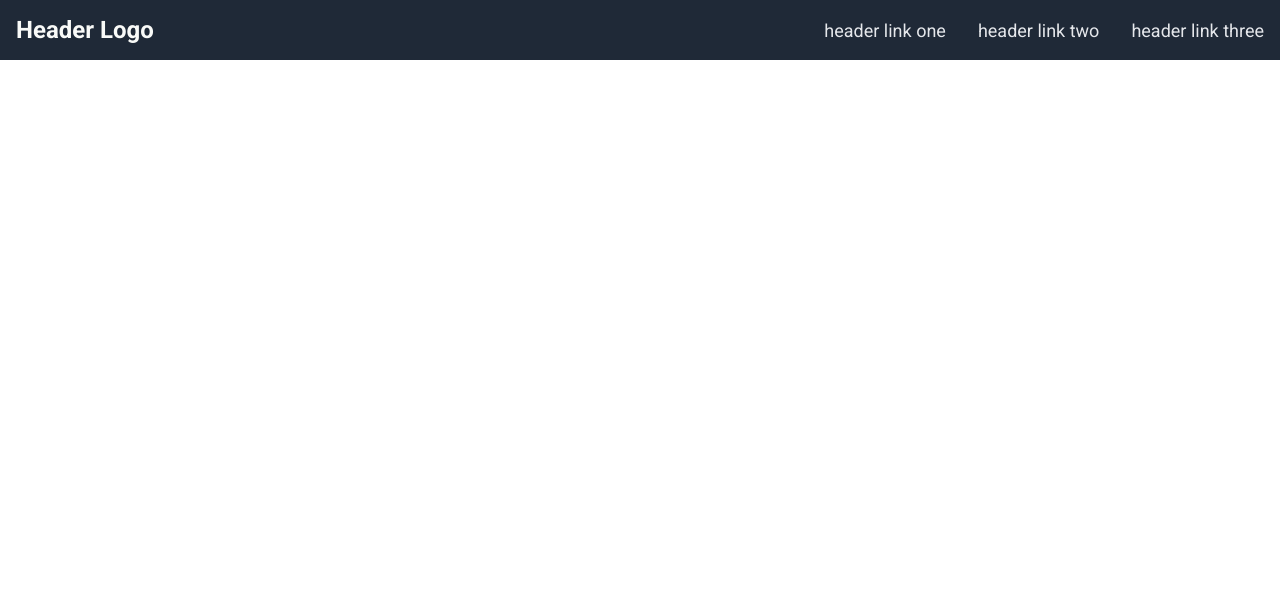
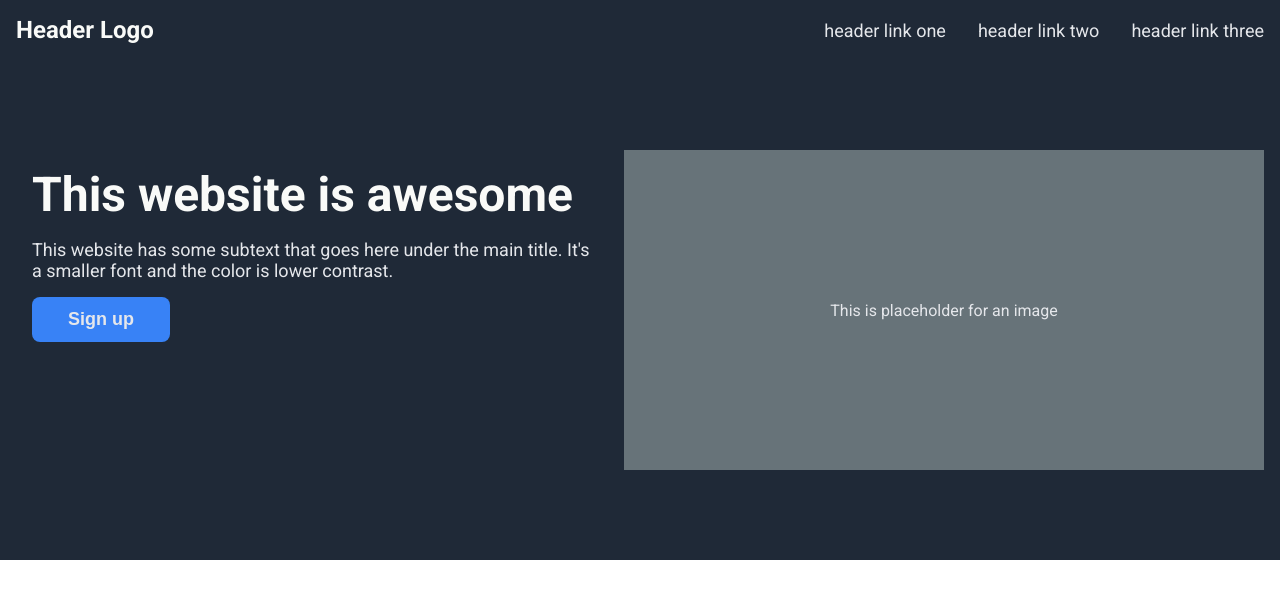
Before and after one commit to k-hain/landing-page, a plain HTML site: page index.html in a window 1280 px wide. Drawn offline with Linux system fonts and the light colour scheme.

Commit message:
Add hero section

```diff
--- a/index.html
+++ b/index.html
@@ -23,5 +23,18 @@
       </div>
     </div>
 
+    <div class="hero background-dark">
+      <div class="hero-content">
+        <div class="hero-left">
+          <h1>This website is awesome</h1>
+          <p>This website has some subtext that goes here under the main title. It's a smaller font and the color is lower contrast.</p>
+          <button>Sign up</button>
+        </div>
+        <div class="hero-image">
+          This is placeholder for an image
+        </div>
+      </div>
+    </div>
+
   </body>
 </html>
--- a/style.css
+++ b/style.css
@@ -1,3 +1,13 @@
+html {
+  box-sizing: border-box;
+}
+
+*,
+*::before,
+*::after {
+  box-sizing: inherit;
+}
+
 body {
   font-family: "Roboto", sans-serif;
   margin: 0 auto auto;
@@ -26,12 +36,14 @@ a {
   color: #F9FAF8;
 }
 
-.header a {
+.header a,
+.hero-left p {
   font-size: 18px;
   color: #E5E7EB;
 }
 
-.header-content {
+.header-content,
+.hero-content {
   display: flex;
   justify-content: space-between;
   align-items: center;
@@ -46,3 +58,49 @@ a {
   display: flex;
   gap: 32px;
 }
+
+.hero {
+  display: flex;
+  justify-content: space-around;
+  height: 500px;
+}
+
+.hero-image {
+  background-color: #677379;
+  display: flex;
+  justify-content: center;
+  align-items: center;
+  font-size: 16px;
+  color: #E5E7EB;
+  height: 320px;
+  width: 640px;
+  flex-shrink: 0;
+}
+
+.hero-left {
+  padding: 16px;
+  margin-right: 16px;
+  height: 320px;
+}
+
+.hero-left h1 {
+  font-size: 48px;
+  font-weight: bolder;
+  color: #F9FAF8;
+  margin: 0 0 16px;
+}
+
+.hero-left p {
+  margin: 0 0 16px;
+}
+
+.hero-left button {
+  background-color: #3882F6;
+  box-shadow: none;
+  border: none;
+  padding: 12px 36px;
+  font-size: 18px;
+  color: #E5E7EB;
+  font-weight: bold;
+  border-radius: 8px;
+}
```
